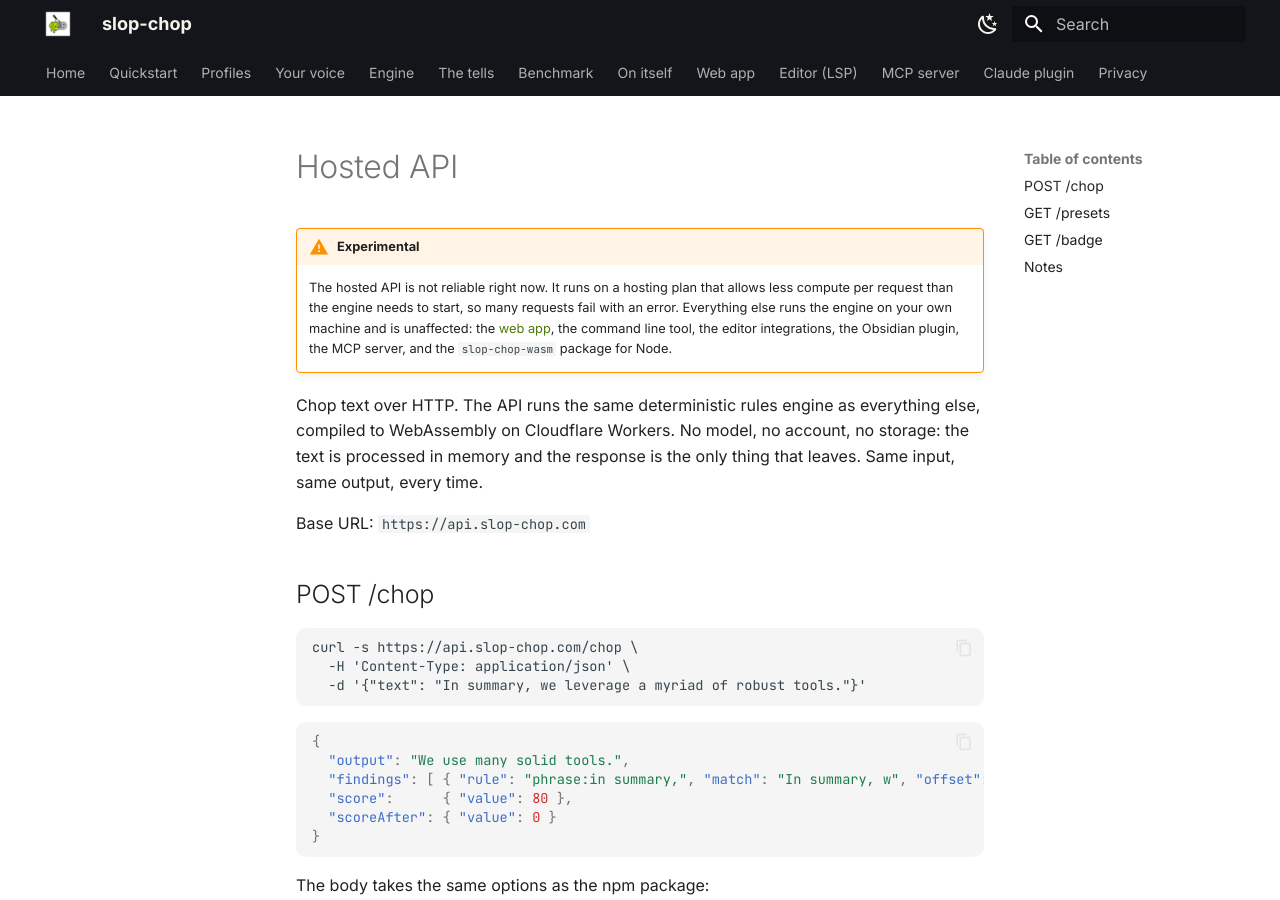
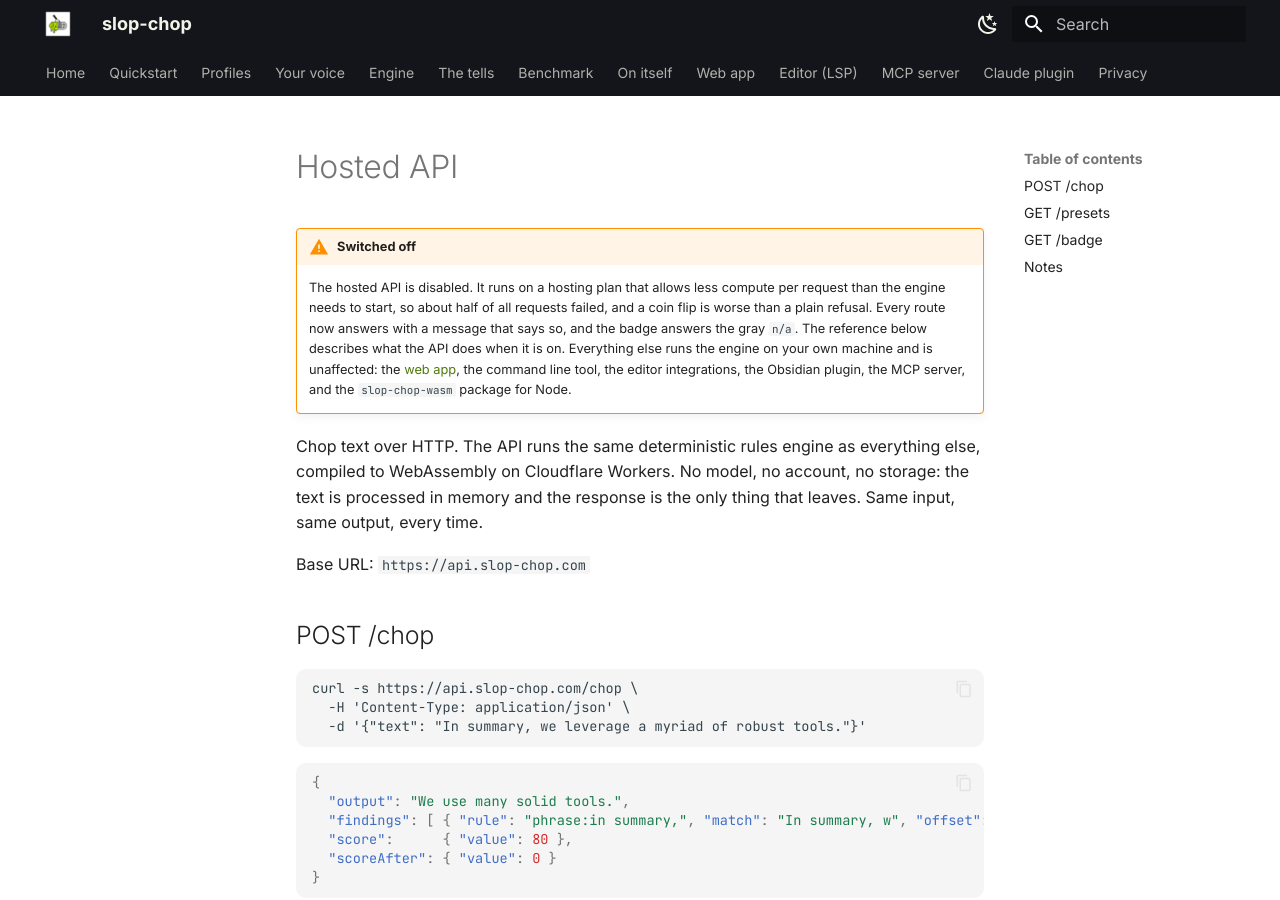
Before and after one commit to dcadolph/slop-chop, an MkDocs documentation site: the page built from docs/API.md, in a window 1280 px wide and 900 px high. Built offline with MkDocs 1.6.1 and Material for MkDocs 9.7.7, drawn with Linux system fonts in a browser that asks for light colours.

Commit message:
Mark the hosted API as switched off

```diff
--- a/docs/API.md
+++ b/docs/API.md
@@ -1,11 +1,14 @@
 # Hosted API
 
-!!! warning "Experimental"
-    The hosted API is not reliable right now. It runs on a hosting plan that allows less
-    compute per request than the engine needs to start, so many requests fail with an
-    error. Everything else runs the engine on your own machine and is unaffected: the
-    [web app](https://slop-chop.com), the command line tool, the editor integrations, the
-    Obsidian plugin, the MCP server, and the `slop-chop-wasm` package for Node.
+!!! warning "Switched off"
+    The hosted API is disabled. It runs on a hosting plan that allows less compute per
+    request than the engine needs to start, so about half of all requests failed, and a
+    coin flip is worse than a plain refusal. Every route now answers with a message that
+    says so, and the badge answers the gray `n/a`. The reference below describes what the
+    API does when it is on. Everything else runs the engine on your own machine and is
+    unaffected: the [web app](https://slop-chop.com), the command line tool, the editor
+    integrations, the Obsidian plugin, the MCP server, and the `slop-chop-wasm` package for
+    Node.
 
 Chop text over HTTP. The API runs the same deterministic rules engine as everything else,
 compiled to WebAssembly on Cloudflare Workers. No model, no account, no storage: the text is
```
